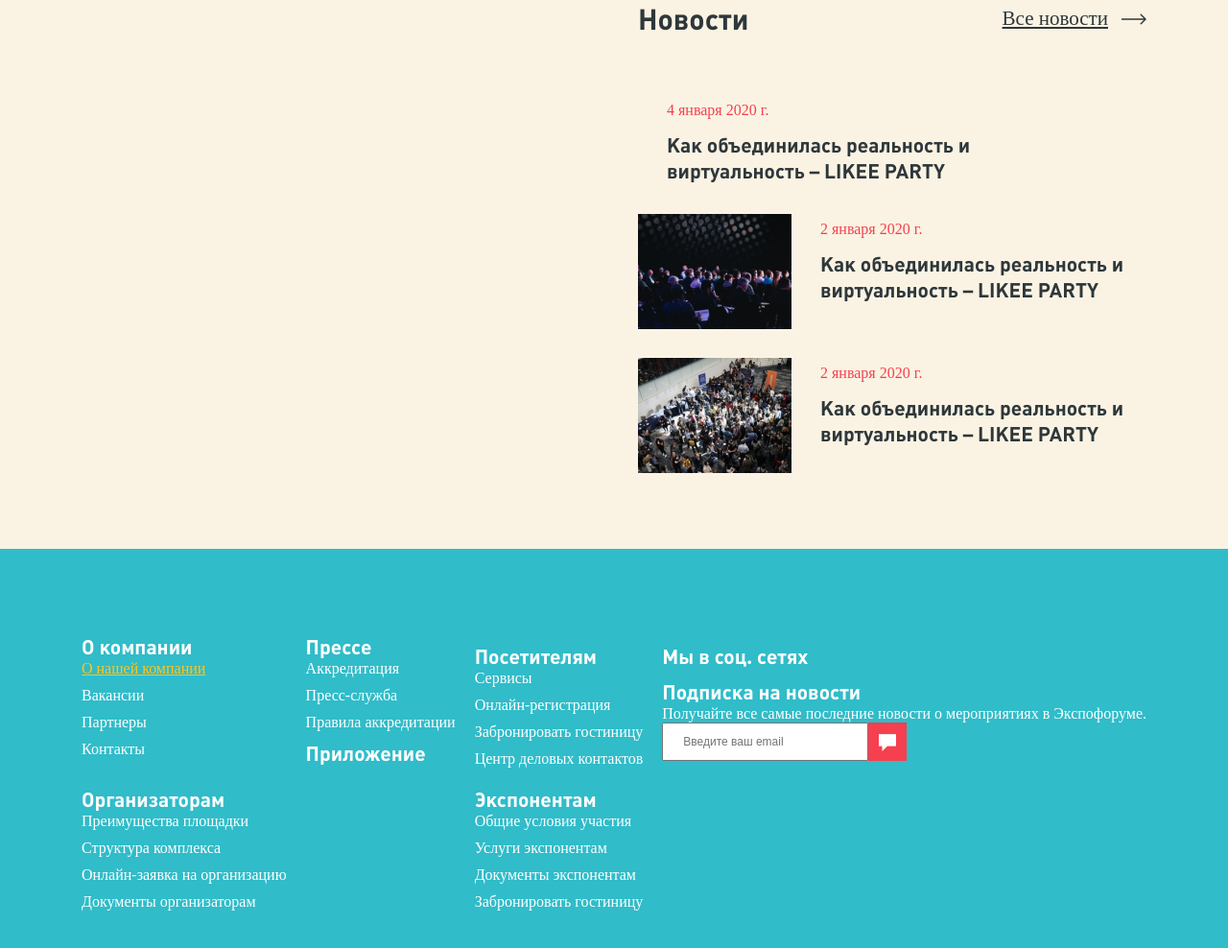
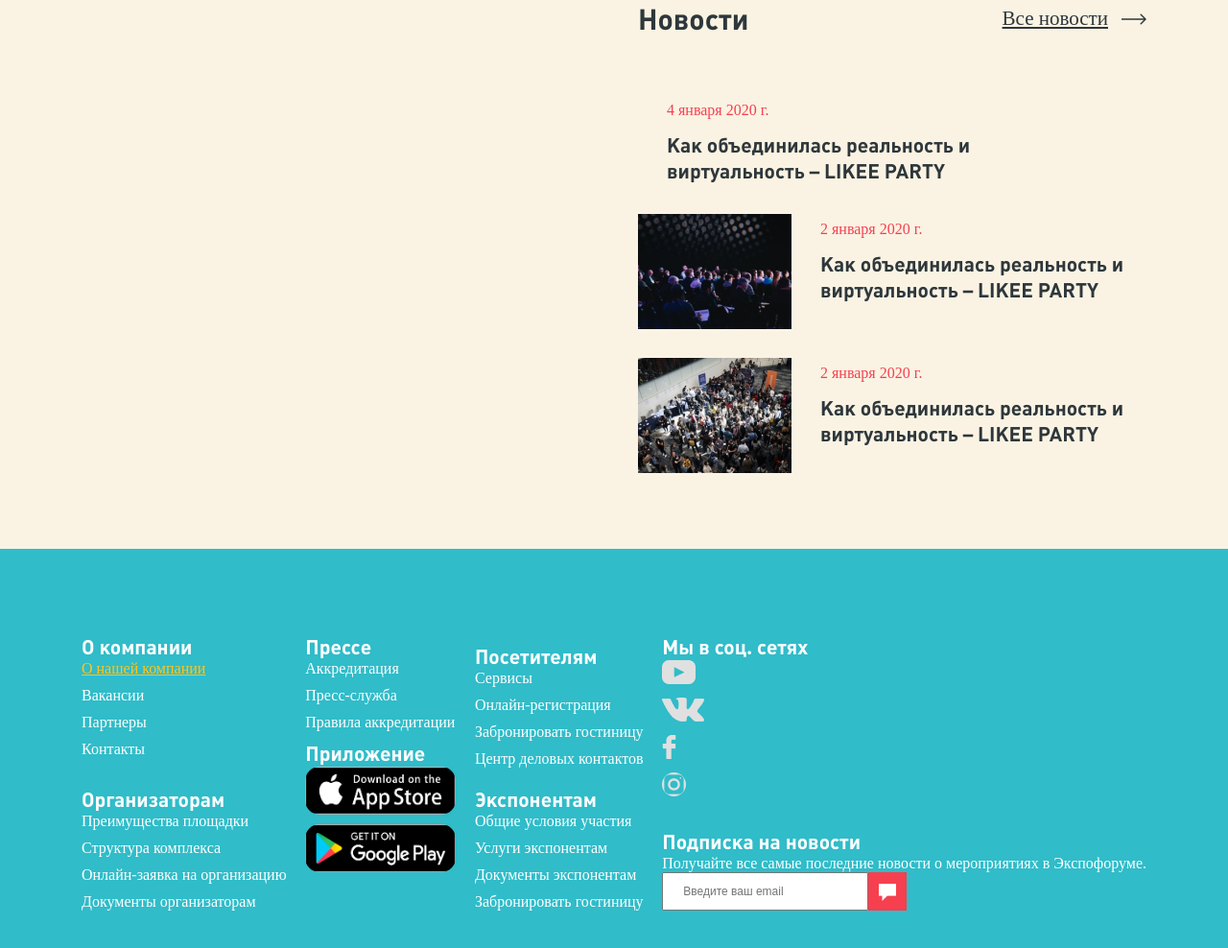
Before and after one commit to mazucta/ecspo-forum, a plain HTML site: page index.html in a window 1280 px wide. Shown: the part 2287-3275 px from the top of the page at 96% size. Drawn offline with Linux system fonts and the light colour scheme; a web font is replaced by a local one.

Commit message:
added footer

```diff
--- a/css/style.css
+++ b/css/style.css
@@ -232,6 +232,7 @@ img {
     position: relative;
     width: 450px;
     height: 400px;
+    border-radius: 20px;
     background: #FFFFFF;
     display: flex;
     flex-direction: column;
@@ -244,6 +245,13 @@ img {
     0%{
         transform: scale(0.1);
     }
+}
+
+.login-form__input{
+    border-radius: 5px;
+    font-size: 14px;
+    font-family: 'Times New Roman', Times, serif;
+    font-style: oblique;
 }
 
 .login-form__close{
@@ -394,3 +402,21 @@ img {
 .padding-bottom_10px {
     padding-bottom: 10px ;
 }
+.instagram{
+    background-size: 25px;
+    background-position:center ;
+    border-radius: 100%;
+    background-color: #30BCC9;
+}
+.google-app{
+    display: block;
+    width: 157px;
+    height: 50px;
+    border-radius: 15px;
+}
+.apple-app{
+    display: block;
+    width: 157px;
+    height:50px ;
+    border-radius: 15px;
+}
--- a/index.html
+++ b/index.html
@@ -258,8 +258,20 @@
                 </ul>
                 <h3>Приложение</h3>
                 <ul>
-                    <li class="padding-bottom_10px "></li>
-                    <li class="padding-bottom_10px "></li>
+                    <li class="padding-bottom_10px ">
+                        <div>
+                            <a href="./">
+                                <img src="./images/first-screen/app-apple.png" class="apple-app" alt="">
+                            </a>
+                        </div>
+                    </li>
+                    <li class="padding-bottom_10px ">
+                        <div>
+                            <a href="./">
+                                <img src="./images/first-screen/app-google.png" class="google-app" alt="">
+                            </a>
+                        </div>
+                    </li>
                 </ul>
             </div>
 
@@ -288,18 +300,39 @@
             </div>
             <div class="footer__item">
                 <div class="footer__info">
-
-                <div class="footer__info">
                     <h3>Мы в соц. сетях</h3>
-                    <ul>
-                        <li></li>
-                        <li></li>
-                        <li></li>
-                        <li></li>
+                    <ul class="footer__social">
+                        <li class="padding-bottom_10px ">
+                            <div>
+                                <a href="./">
+                                    <img src="./images/first-screen/Youtube.png" alt="">
+                                </a>
+                            </div>
+                        </li>
+                        <li class="padding-bottom_10px ">
+                            <div>
+                                <a href="./">
+                                    <img src="./images/first-screen/VK.png" alt="">
+                                </a>
+                            </div>
+                        </li>
+                        <li class="padding-bottom_10px ">
+                            <div>
+                                <a href="./">
+                                    <img src="./images/first-screen/Facebook.png" alt="">
+                                </a>
+                            </div>
+                        </li>
+                        <li class="padding-bottom_10px ">
+                            <div>
+                                <a href="./">
+                                    <img src="./images/first-screen/instagram.png" class="instagram" alt="">
+                                </a>
+                            </div>
+                        </li>
                     </ul>
                 </div>
-
-
+                <div class="footer__info">
                     <h3>Подписка на новости</h3>
                     <p>Получайте все самые последние новости о мероприятиях в Экспофоруме.</p>
                     <form action="" class="form-email">
```
Also changed, not shown: images/first-screen/Facebook.png (added), images/first-screen/VK.png (added), images/first-screen/Youtube.png (added), images/first-screen/app-apple.png (added), images/first-screen/app-google.png (added), images/first-screen/instagram.png (added).
